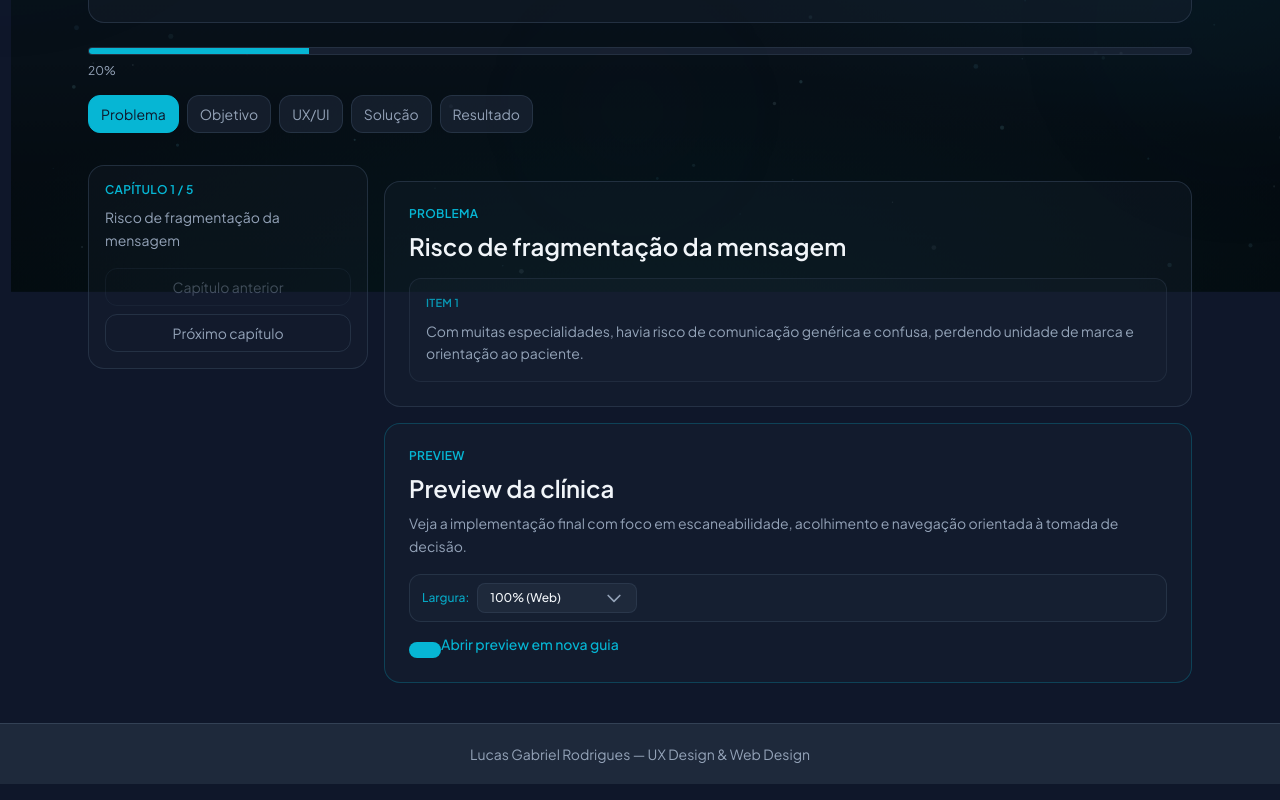
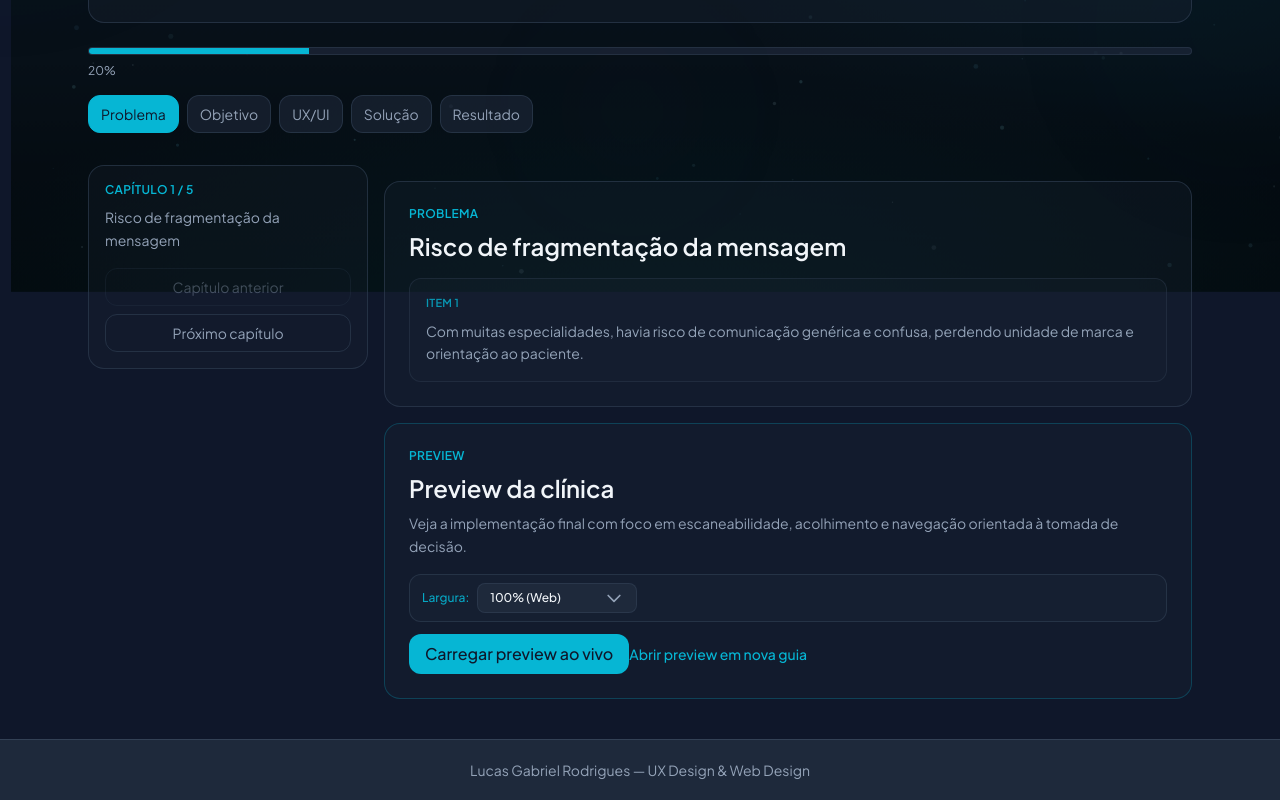
Before and after one commit to VS-LGR/LGR-Design, a Next.js app: page /cases/clinica-dverso in a window 1280 px wide. Shown: the part 508-1308 px from the top of the page. Built offline with nearby package versions, Linux system fonts and the light colour scheme.

Commit message:
1.4 Commit PM -> Fix

```diff
--- a/src/components/case-study/CasePreviewStep.tsx
+++ b/src/components/case-study/CasePreviewStep.tsx
@@ -66,7 +66,7 @@ export function CasePreviewStep({
               }}
               className="inline-flex items-center px-4 py-2 rounded-xl bg-accent text-dark font-medium hover:bg-accent-soft transition-colors focus-ring"
             >
-              {t.previewCta}
+              {t.caseDeck.previewCta}
             </button>
           ) : (
             <div className="rounded-xl border border-border-dark/60 overflow-hidden bg-dark min-h-[420px] p-2 md:p-3 flex items-center justify-center">
```
